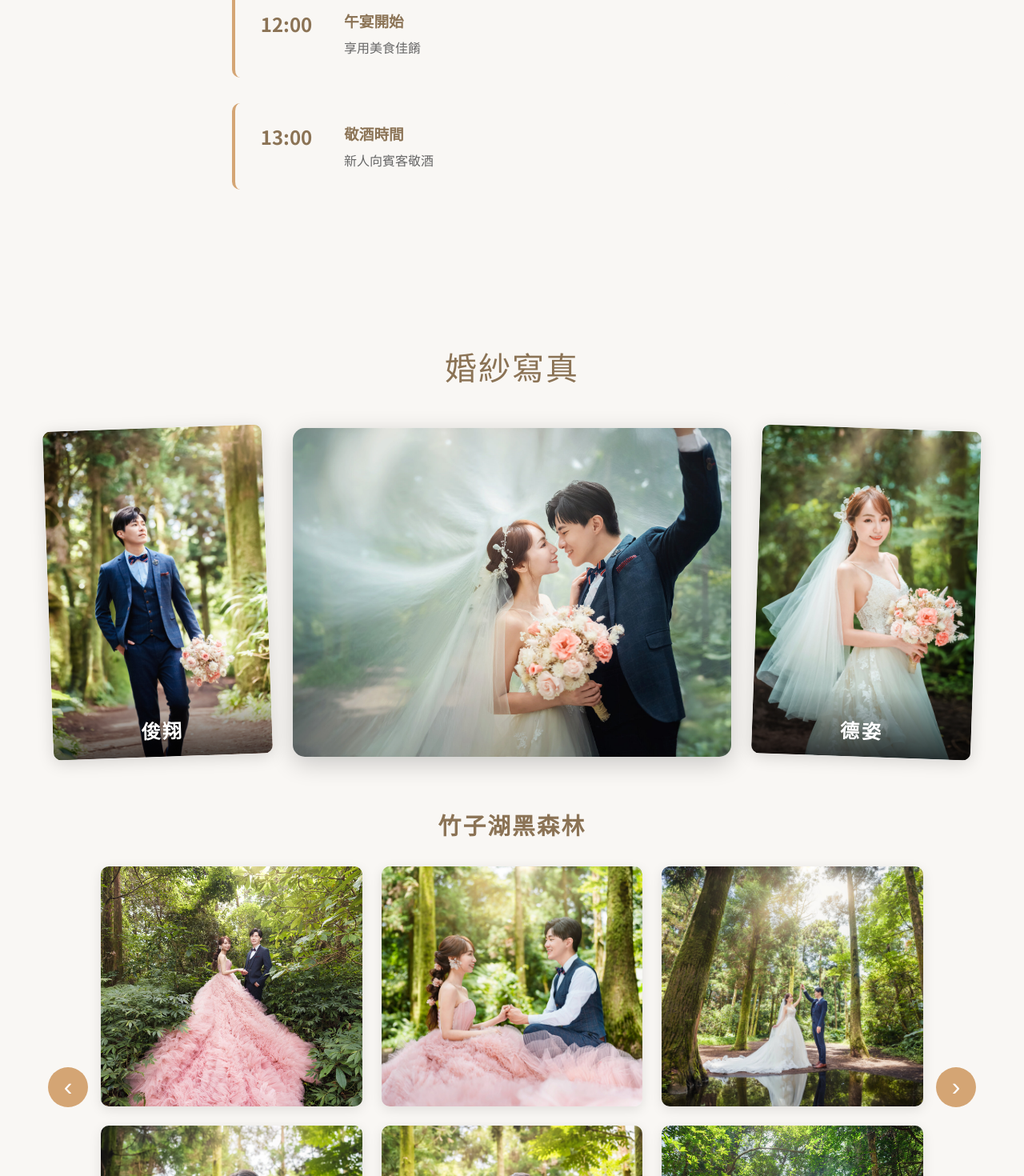
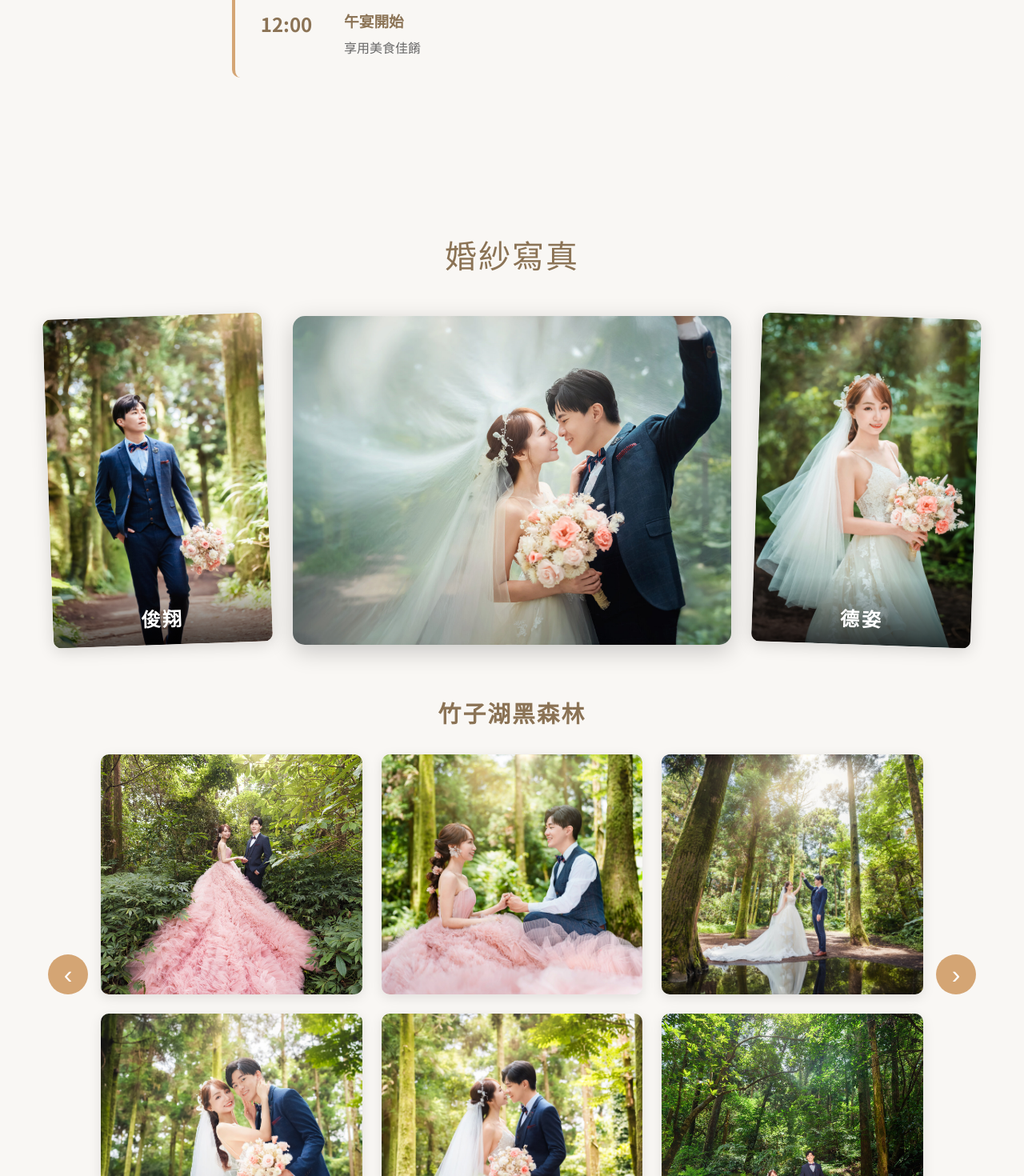
Before and after one commit to qwas1049/wedding-invitation, a React (Vite) app: page / in a window 1280 px wide. Shown: the part 3500-4970 px from the top of the page at 80% size. Built offline with nearby package versions, Linux system fonts and the light colour scheme; a web font is replaced by a local one.

Commit message:
fix: last img css

```diff
--- a/src/components/Gallery.css
+++ b/src/components/Gallery.css
@@ -225,3 +225,22 @@
     height: 280px;
   }
 }
+
+@media (max-width: 330px) {
+  .photo-item img {
+    height: 250px;
+  }
+}
+
+
+@media (max-width: 480px) {
+  .lastImg img {
+    height: 390px;
+  }
+}
+
+@media (max-width: 400px) {
+   .lastImg img {
+    height: 320px;
+  }
+}
--- a/src/components/Gallery.tsx
+++ b/src/components/Gallery.tsx
@@ -116,11 +116,18 @@ const Gallery = () => {
               >
                 <h3 className="carousel-title">{group.title}</h3>
                 <div className="photo-grid">
-                  {group.photos.map((photo, index) => (
-                    <div key={index} className="photo-item">
-                      <img src={`/images/${photo}`} alt={`婚紗照 ${index + 1}`} loading="lazy" />
-                    </div>
-                  ))}
+                  {group.photos.map((photo, index) => {
+                    let isLastGroup =  groupIndex === photoGroups.length - 1;
+                    let isLast = index === group.photos.length - 1;
+
+                    return (
+                      <div key={index} className={`photo-item ${isLastGroup && isLast ? 'lastImg':''}`}>
+                        <img src={`/images/${photo}`} alt={`婚紗照 ${index + 1}`} loading="lazy"
+                        // style={isLast && isLastGroup ? { minHeight: '320px' } : {}}
+                        />
+                      </div>
+                    )
+                  })}
                 </div>
               </div>
             ))}
--- a/src/components/Schedule.tsx
+++ b/src/components/Schedule.tsx
@@ -6,7 +6,6 @@ const Schedule = () => {
     { time: '11:00', title: '戶外證婚', description: '新人進場、交換誓詞' },
     { time: '11:40', title: '迎賓活動', description: '完成闖關活動，獲得婚禮小物' },
     { time: '12:00', title: '午宴開始', description: '享用美食佳餚' },
-    { time: '13:00', title: '敬酒時間', description: '新人向賓客敬酒' },
   ];
 
   return (
```
